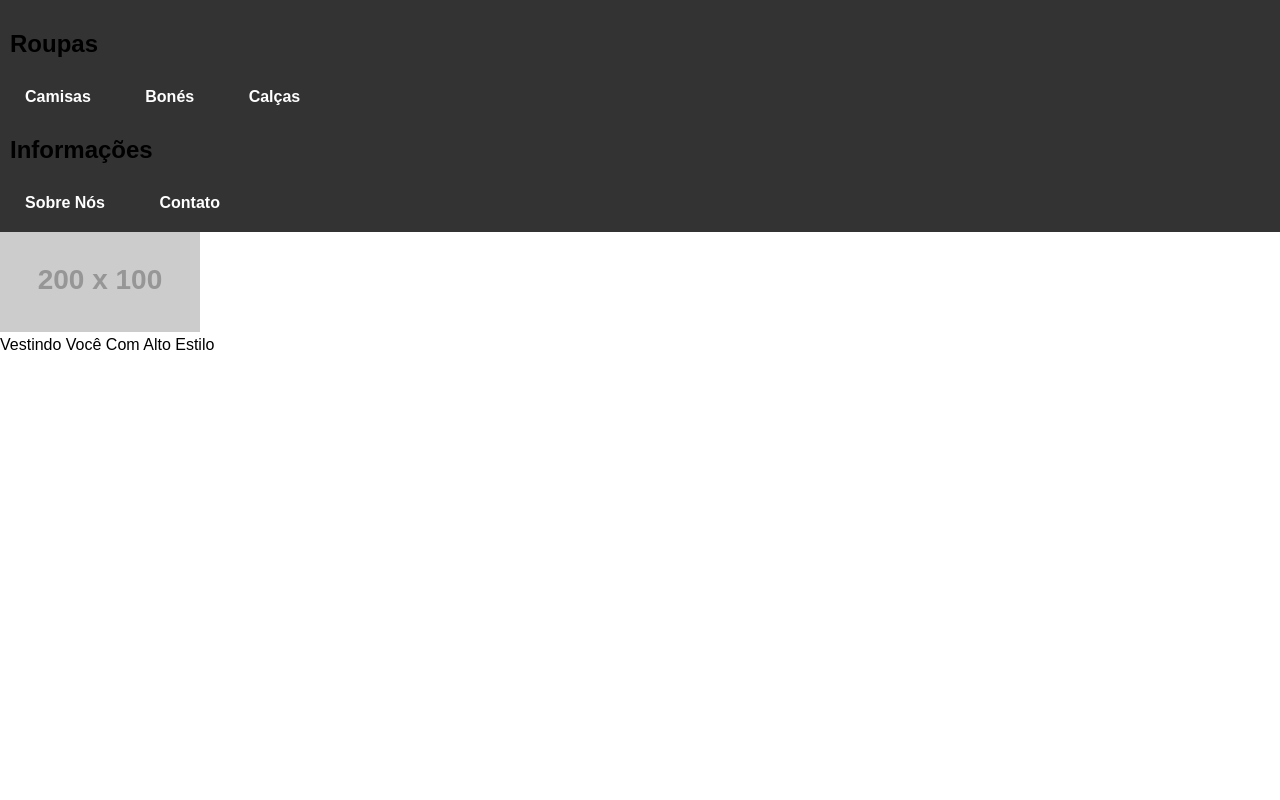
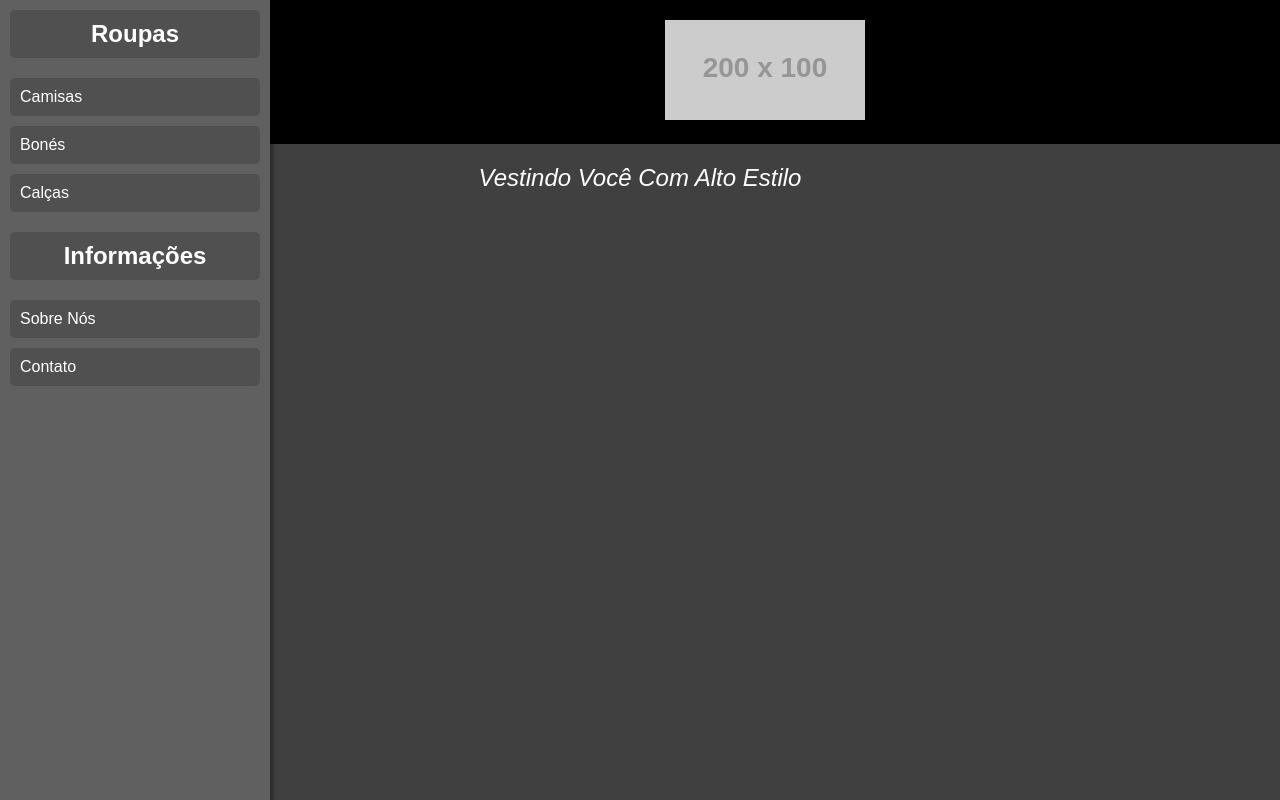
Before and after one commit to Alto-Estilo/Alto-Estilo, a plain HTML site: page index.html in a window 1280 px wide. Drawn offline with Linux system fonts and the light colour scheme; placeholder pictures from the web are drawn by us.

Commit message:
agora sim

```diff
--- a/style.css
+++ b/style.css
@@ -1,74 +1,88 @@
-/* Estilo Geral */
 body {
+    margin: 0;
     font-family: Arial, sans-serif;
-    margin: 0;
-    padding: 0;
+    background-color: #404040;
+    color: white;
 }
 
-/* Menu */
 .menu {
-    background-color: #333;
+    width: 250px;
+    background-color: #606060;
     padding: 10px;
+    box-shadow: 2px 0 5px rgba(0, 0, 0, 0.5);
+    position: fixed;
+    height: 100%;
+}
+
+.menu h2 {
+    margin: 0;
+    padding: 10px;
+    background-color: #505050;
+    text-align: center;
+    border-radius: 5px;
 }
 
 .menu ul {
     list-style: none;
-    margin: 0;
     padding: 0;
+    margin: 20px 0;
 }
 
-.menu li {
+.menu ul li {
+    margin-bottom: 10px;
     position: relative;
 }
 
-.menu > ul > li {
-    display: inline-block;
-    margin-right: 20px;
+.menu ul li a {
+    text-decoration: none;
+    color: white;
+    display: block;
+    padding: 10px;
+    background-color: #505050;
+    border-radius: 5px;
+    transition: background-color 0.3s;
 }
 
-.menu a {
-    text-decoration: none;
-    color: white;
-    font-weight: bold;
-    padding: 10px 15px;
-    display: inline-block;
+.menu ul li a:hover {
+    background-color: #707070;
 }
 
-.menu a:hover {
-    background-color: #555;
-    border-radius: 5px;
+.submenu {
+    display: none;
+    margin-left: 20px;
 }
 
-/* Submenu */
-.submenu {
-    display: none;
-    position: absolute;
-    top: 100%;
-    left: 0;
-    background-color: #444;
-    border-radius: 5px;
-    list-style: none;
-    padding: 0;
-    margin: 0;
-    z-index: 1000;
+.menu ul li:hover .submenu {
+    display: block;
 }
 
 .submenu li {
-    margin: 0;
-    padding: 0;
+    margin: 5px 0;
 }
 
-.submenu a {
-    display: block;
-    padding: 10px 15px;
-    color: white;
+.submenu li a {
+    background-color: #707070;
+    padding: 8px;
 }
 
-.submenu a:hover {
-    background-color: #555;
+.submenu li a:hover {
+    background-color: #909090;
 }
 
-/* Exibir submenu ao passar o mouse */
-.menu-item:hover .submenu {
-    display: block;
+.logo {
+    text-align: center;
+    margin-left: 250px;
+    padding: 20px;
+    background-color: #000;
 }
+
+.logo img {
+    max-width: 200px;
+}
+
+.slogan {
+    text-align: center;
+    font-style: italic;
+    font-size: 1.5em;
+    margin-top: 20px;
+}
```
